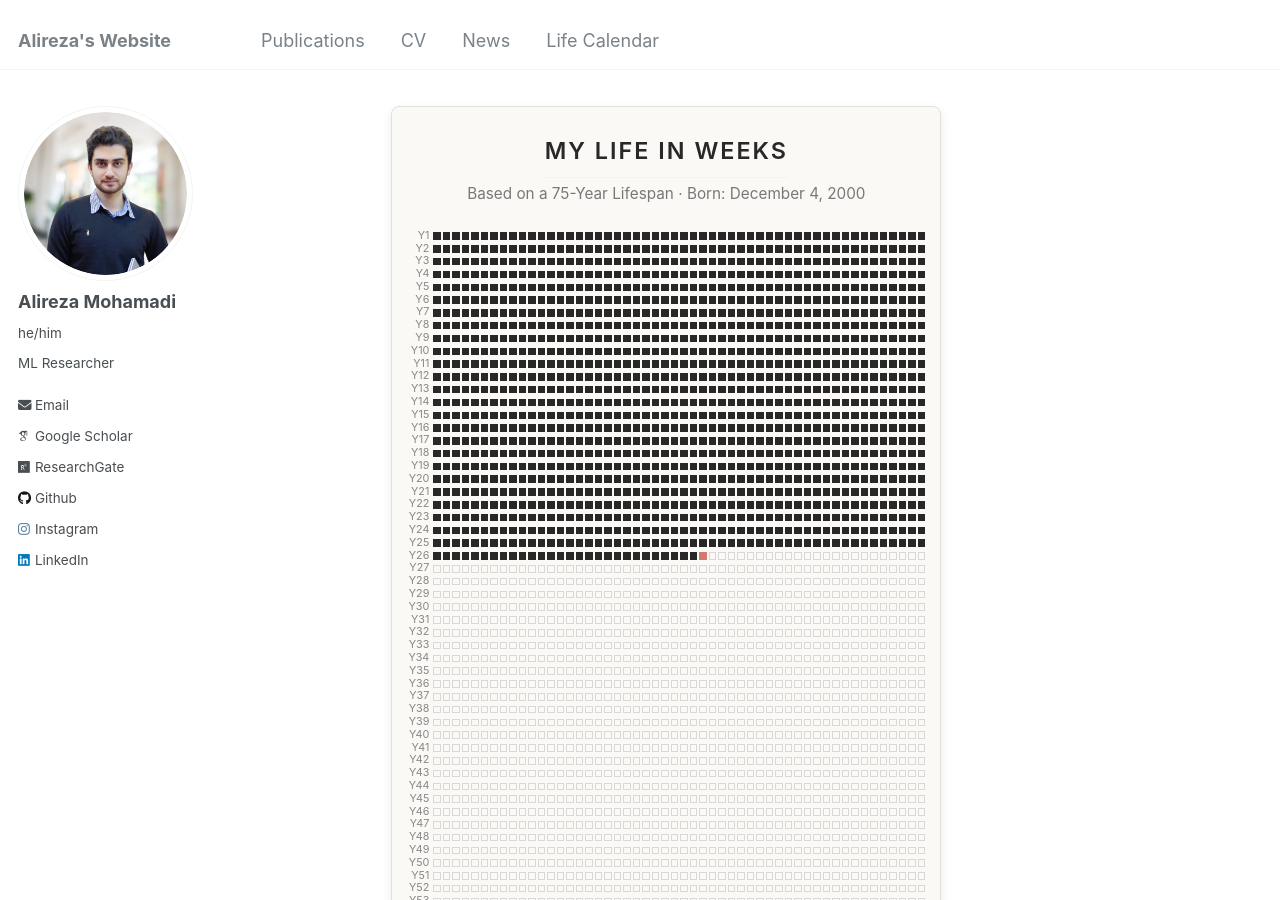
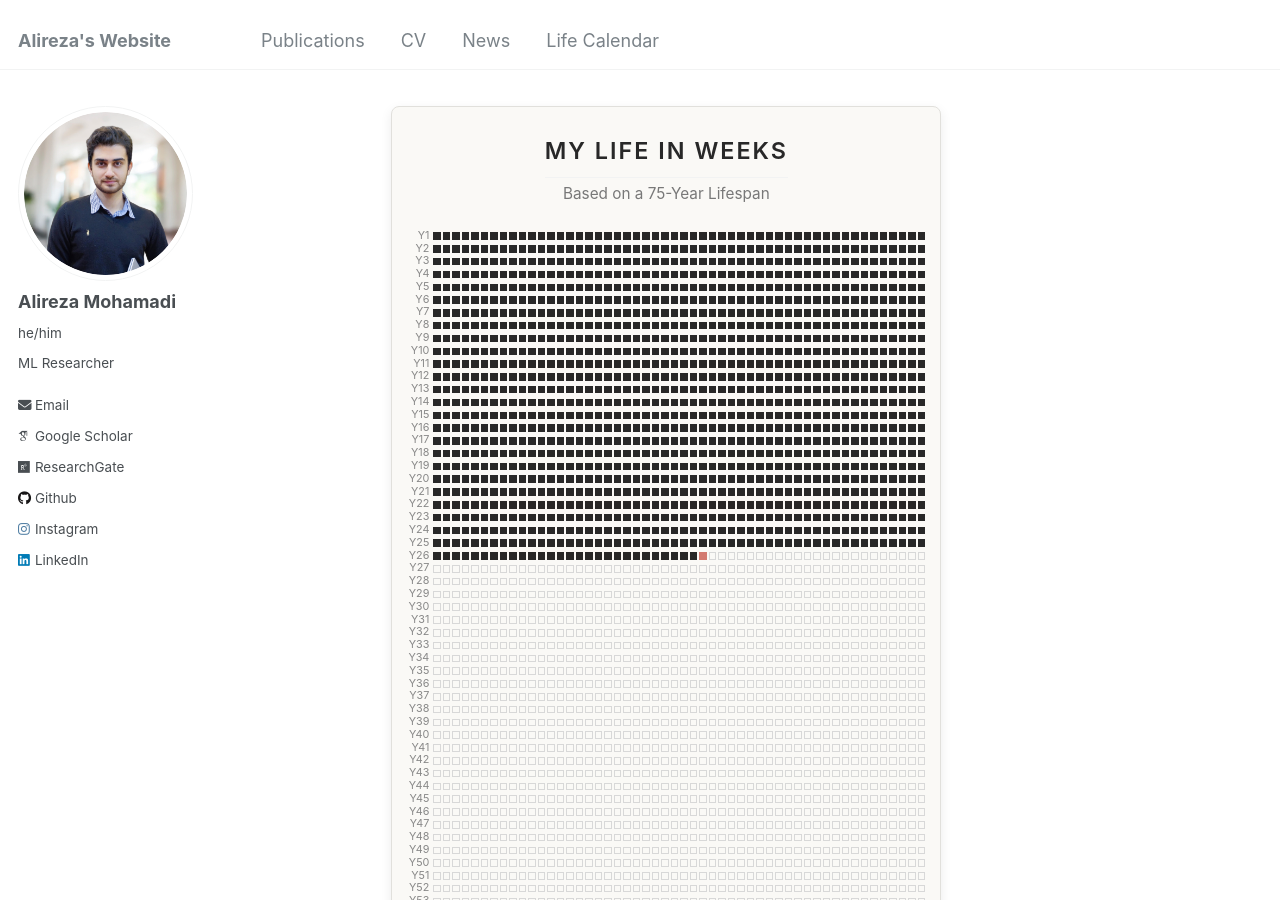
Before and after one commit to alirezamohamadiam/alirezamohamadiam.github.io, a Jekyll site: the page built from _pages/life-calendar.md, in a window 1280 px wide and 900 px high. Built offline with Jekyll 4.4.1, drawn with Linux system fonts in a browser that asks for light colours; some web fonts are replaced.

Commit message:
Update life-calendar.md

```diff
--- a/_pages/life-calendar.md
+++ b/_pages/life-calendar.md
@@ -97,7 +97,7 @@ author_profile: true
 
 <div class="existential-container">
   <h2 class="existential-title">MY LIFE IN WEEKS</h2>
-  <div class="existential-subtitle">Based on a 75-Year Lifespan &middot; Born: December 4, 2000</div>
+  <div class="existential-subtitle">Based on a 75-Year Lifespan </div>
 
   <div class="existential-rows" id="lifeRows"></div>
 
```
